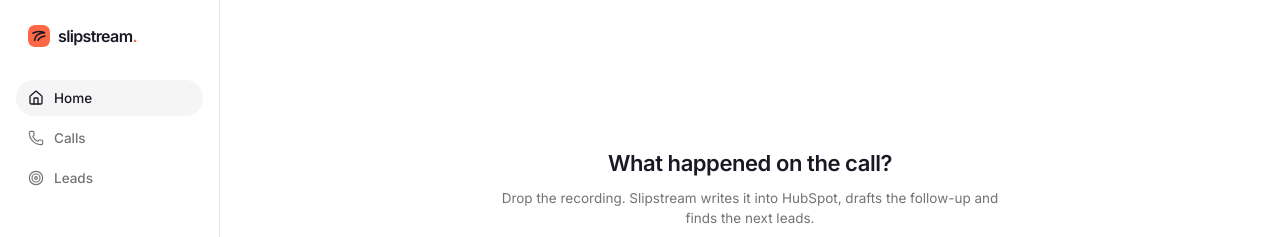
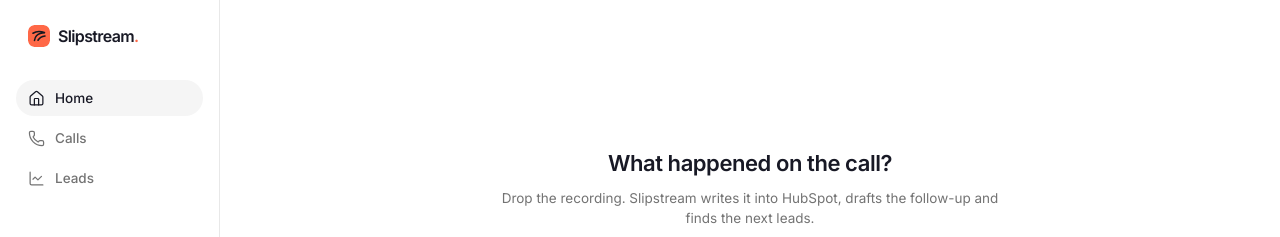
Before and after one commit to Jeremy-Sharpe/slipstream, a Next.js app: page / in a window 1280 px wide. Shown: the top 237 px of the page. Built offline with nearby package versions, Linux system fonts and the light colour scheme; a web font is replaced by a local one.

Commit message:
Leads nav icon, capital-S wordmark

```diff
--- a/components/Sidebar.tsx
+++ b/components/Sidebar.tsx
@@ -2,14 +2,14 @@
 
 import Link from "next/link";
 import { usePathname } from "next/navigation";
-import { House, Phone, Target } from "lucide-react";
+import { House, LineChart, Phone } from "lucide-react";
 import { Avatar } from "./Avatar";
 import { cn } from "./ui";
 
 const NAV = [
   { href: "/", label: "Home", icon: House },
   { href: "/calls", label: "Calls", icon: Phone },
-  { href: "/leads", label: "Leads", icon: Target },
+  { href: "/leads", label: "Leads", icon: LineChart },
 ];
 
 export function Sidebar() {
@@ -19,7 +19,7 @@ export function Sidebar() {
       <Link href="/" className="flex items-center gap-2 px-3 text-[16px] font-semibold tracking-[-0.04em] text-ink">
         {/* eslint-disable-next-line @next/next/no-img-element */}
         <img src="/slipstream-mark.svg" alt="" width={22} height={22} className="rounded-md" />
-        <span>slipstream<span className="text-accent">.</span></span>
+        <span>Slipstream<span className="text-accent">.</span></span>
       </Link>
       <nav className="mt-8 flex flex-col gap-1">
         {NAV.map((n) => {
@@ -33,7 +33,7 @@ export function Sidebar() {
                 active ? "bg-surface text-ink" : "text-soft hover:bg-surface hover:text-ink",
               )}
             >
-              <n.icon className="size-4" strokeWidth={active ? 2 : 1.75} />
+              <n.icon className="size-[17px]" strokeWidth={1.75} />
               {n.label}
             </Link>
           );
```
